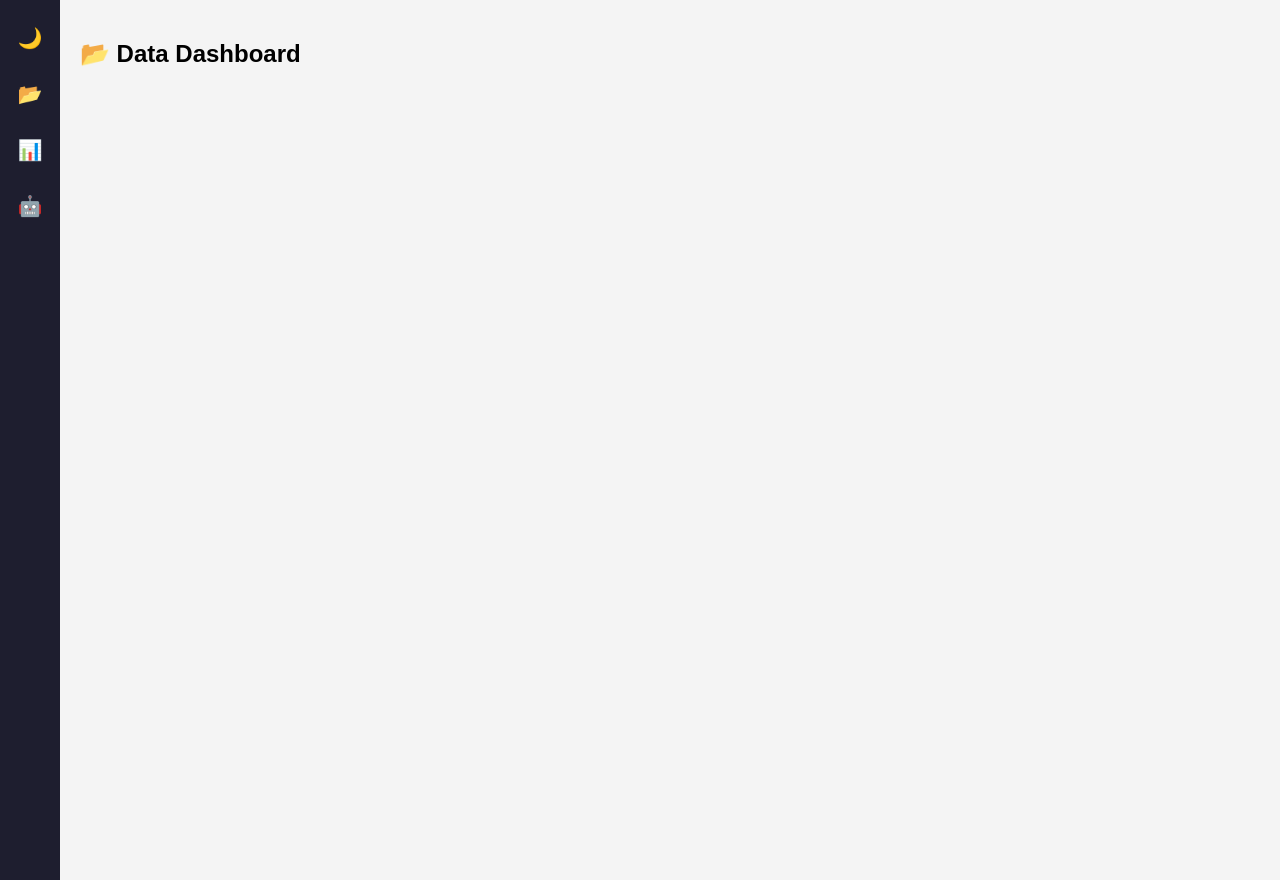
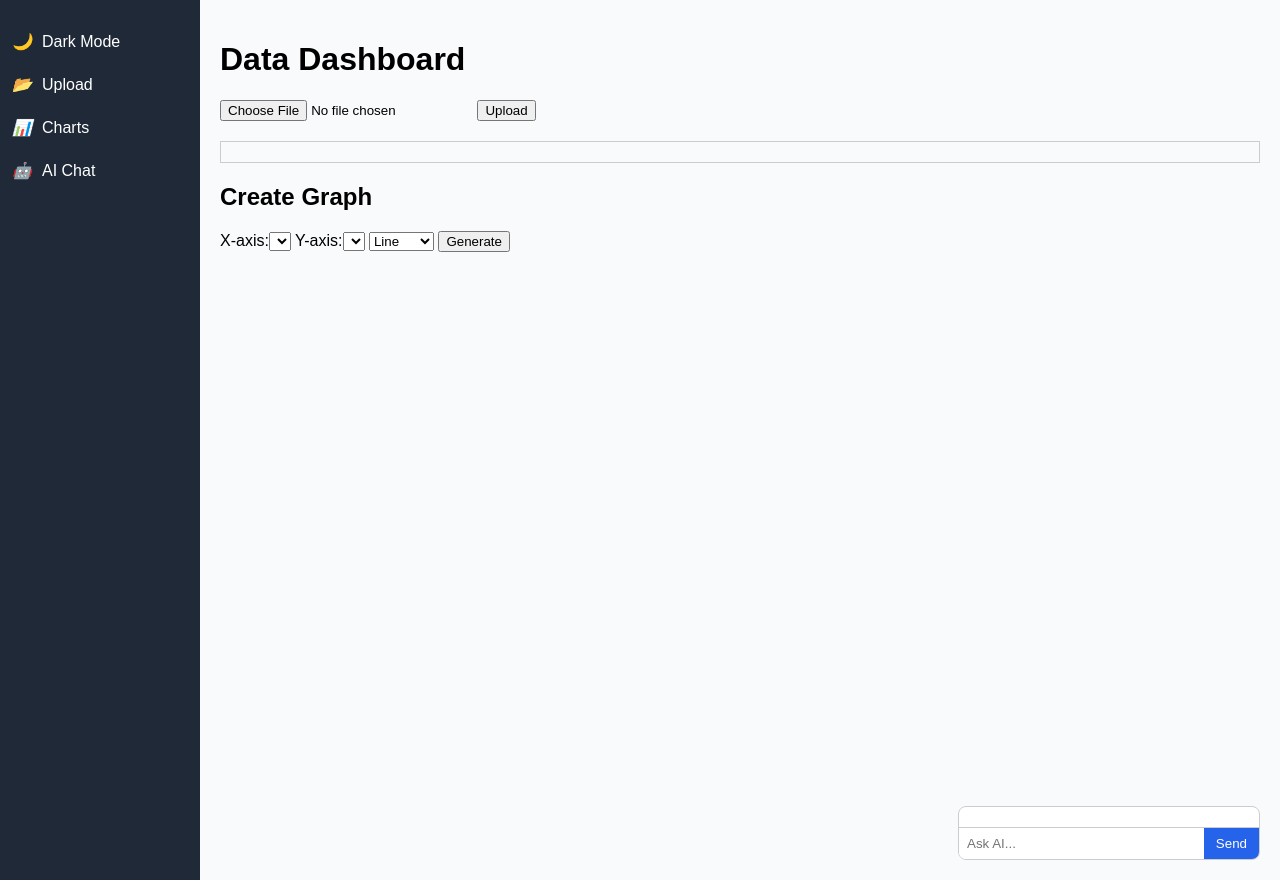
Before and after one commit to Sakazuki-Akainu/my-projekt, a Flask app: page / in a window 1280 px wide. Run offline with Flask 3, Linux system fonts and the light colour scheme; lists and menus that the app fills with data are empty; some libraries are stand-ins or nearby versions.

Commit message:
Update upload.html

```diff
--- a/templates/upload.html
+++ b/templates/upload.html
@@ -2,183 +2,236 @@
 <html lang="en">
 <head>
   <meta charset="UTF-8">
-  <title>📊 Data Dashboard</title>
-  <script src="https://cdn.jsdelivr.net/npm/axios/dist/axios.min.js"></script>
+  <title>Data Dashboard</title>
+  <script src="https://cdn.plot.ly/plotly-latest.min.js"></script>
   <style>
     body {
       margin: 0;
       font-family: Arial, sans-serif;
-      display: flex;
-      height: 100vh;
+      background: #f9fafb;
+      transition: background 0.3s, color 0.3s;
     }
+    body.dark {
+      background: #111827;
+      color: white;
+    }
+
     /* Sidebar */
     .sidebar {
+      position: fixed;
+      top: 0;
+      left: 0;
+      height: 100%;
       width: 60px;
-      background: #1e1e2f;
+      background: #1f2937;
+      overflow-x: hidden;
+      transition: width 0.3s;
+      padding-top: 20px;
+      white-space: nowrap;
+    }
+    .sidebar:hover {
+      width: 200px;
+    }
+    .sidebar a {
+      display: flex;
+      align-items: center;
+      padding: 12px;
+      font-size: 16px;
+      text-decoration: none;
       color: white;
-      display: flex;
-      flex-direction: column;
-      align-items: center;
-      padding: 10px 0;
     }
-    .sidebar button {
-      background: none;
-      border: none;
-      color: white;
-      font-size: 20px;
-      margin: 15px 0;
-      cursor: pointer;
-      position: relative;
+    .sidebar a:hover {
+      background: #374151;
     }
-    .sidebar button:hover::after {
-      content: attr(data-label);
-      position: absolute;
-      left: 60px;
-      top: 0;
-      background: #444;
-      padding: 5px 10px;
-      border-radius: 4px;
-      white-space: nowrap;
-      animation: slide 0.3s ease forwards;
+    .sidebar i {
+      margin-right: 10px;
+      min-width: 20px;
+      text-align: center;
     }
-    @keyframes slide {
-      from {opacity: 0; transform: translateX(-10px);}
-      to {opacity: 1; transform: translateX(0);}
+    .sidebar span {
+      opacity: 0;
+      transition: opacity 0.3s, transform 0.3s;
+      transform: translateX(-10px);
+    }
+    .sidebar:hover span {
+      opacity: 1;
+      transform: translateX(0);
     }
 
     /* Main content */
-    .main {
-      flex: 1;
-      background: #f4f4f4;
+    .content {
+      margin-left: 60px;
       padding: 20px;
-      overflow-y: auto;
+      transition: margin-left 0.3s;
     }
-    body.dark .main {
-      background: #121212;
+    .sidebar:hover ~ .content {
+      margin-left: 200px;
+    }
+
+    #preview {
+      margin-top: 20px;
+      border: 1px solid #ccc;
+      padding: 10px;
+      max-height: 200px;
+      overflow: auto;
+    }
+    #chart {
+      margin-top: 20px;
+    }
+
+    /* AI Chat */
+    .chatbox {
+      position: fixed;
+      bottom: 20px;
+      right: 20px;
+      width: 300px;
+      background: white;
+      border: 1px solid #ccc;
+      border-radius: 8px;
+      display: flex;
+      flex-direction: column;
+      overflow: hidden;
+    }
+    body.dark .chatbox {
+      background: #1f2937;
       color: white;
     }
-    .table { border-collapse: collapse; width: 100%; margin: 10px 0; }
-    .table th, .table td { border: 1px solid #ddd; padding: 8px; }
-    .table th { background: #333; color: white; }
-    .graph { margin-top: 20px; }
-    .chatbox {
-      border: 1px solid #ccc;
+    .chat-messages {
+      flex: 1;
       padding: 10px;
-      margin-top: 20px;
-      height: 300px;
       overflow-y: auto;
-      background: white;
+      max-height: 200px;
     }
-    body.dark .chatbox { background: #222; color: white; }
-    .chat-input { margin-top: 10px; display: flex; }
-    .chat-input input { flex: 1; padding: 8px; }
-    .chat-input button { padding: 8px; }
+    .chat-input {
+      display: flex;
+      border-top: 1px solid #ccc;
+    }
+    .chat-input input {
+      flex: 1;
+      border: none;
+      padding: 8px;
+    }
+    .chat-input button {
+      border: none;
+      background: #2563eb;
+      color: white;
+      padding: 8px 12px;
+      cursor: pointer;
+    }
   </style>
 </head>
 <body>
   <!-- Sidebar -->
   <div class="sidebar">
-    <button id="darkToggle" data-label="Dark Mode">🌙</button>
-    <button onclick="document.getElementById('fileInput').click()" data-label="Upload CSV">📂</button>
-    <button data-label="Graphs">📊</button>
-    <button data-label="AI Chat" onclick="toggleChat()">🤖</button>
-    <input type="file" id="fileInput" style="display:none" onchange="uploadCSV()">
+    <a href="#" onclick="toggleDarkMode()"><i>🌙</i><span>Dark Mode</span></a>
+    <a href="#"><i>📂</i><span>Upload</span></a>
+    <a href="#"><i>📊</i><span>Charts</span></a>
+    <a href="#"><i>🤖</i><span>AI Chat</span></a>
   </div>
 
-  <!-- Main Content -->
-  <div class="main">
-    <h2>📂 Data Dashboard</h2>
+  <!-- Main -->
+  <div class="content">
+    <h1>Data Dashboard</h1>
+
+    <input type="file" id="fileInput" />
+    <button onclick="uploadFile()">Upload</button>
     <div id="preview"></div>
 
-    <div id="controls" style="margin-top:10px;"></div>
-    <div class="graph" id="graph"></div>
+    <h2>Create Graph</h2>
+    <label>X-axis:</label><select id="xColumn"></select>
+    <label>Y-axis:</label><select id="yColumn"></select>
+    <select id="chartType">
+      <option value="line">Line</option>
+      <option value="bar">Bar</option>
+      <option value="scatter">Scatter</option>
+      <option value="pie">Pie</option>
+    </select>
+    <button onclick="createGraph()">Generate</button>
+    <div id="chart"></div>
+  </div>
 
-    <!-- AI Chat -->
-    <div id="chatSection" style="display:none;">
-      <h3>🤖 AI Chat</h3>
-      <div id="chatbox" class="chatbox"></div>
-      <div class="chat-input">
-        <input type="text" id="chatInput" placeholder="Ask AI about your data...">
-        <button onclick="askAI()">Send</button>
-      </div>
+  <!-- AI Chat -->
+  <div class="chatbox">
+    <div class="chat-messages" id="chatMessages"></div>
+    <div class="chat-input">
+      <input type="text" id="chatInput" placeholder="Ask AI..." />
+      <button onclick="sendMessage()">Send</button>
     </div>
   </div>
 
-<script>
-  // Dark mode toggle
-  document.getElementById("darkToggle").onclick = () => {
-    document.body.classList.toggle("dark");
-  };
+  <script>
+    function toggleDarkMode() {
+      document.body.classList.toggle("dark");
+    }
 
-  // Upload CSV
-  async function uploadCSV() {
-    let file = document.getElementById("fileInput").files[0];
-    let formData = new FormData();
-    formData.append("file", file);
+    async function uploadFile() {
+      const fileInput = document.getElementById("fileInput");
+      const formData = new FormData();
+      formData.append("file", fileInput.files[0]);
 
-    let res = await axios.post("/upload", formData);
-    let data = res.data;
-    document.getElementById("preview").innerHTML = "<h3>Data Preview:</h3>" + data.preview;
+      const res = await fetch("/upload", { method: "POST", body: formData });
+      const data = await res.json();
 
-    let controls = `
-      <label>X-axis: <select id="x">${data.columns.map(c=>`<option>${c}</option>`)}</select></label>
-      <label>Y-axis: <select id="y">${data.columns.map(c=>`<option>${c}</option>`)}</select></label>
-      <label>Chart Type:
-        <select id="chart">
-          <option>line</option>
-          <option>bar</option>
-          <option>scatter</option>
-          <option>pie</option>
-        </select>
-      </label>
-      <button onclick="generateGraph()">Generate Graph</button>
-    `;
-    document.getElementById("controls").innerHTML = controls;
+      if (data.error) {
+        alert("Upload failed: " + data.error);
+        return;
+      }
 
-    window.currentData = res.data; // store for graphs
-  }
+      const preview = document.getElementById("preview");
+      preview.innerHTML = "<pre>" + JSON.stringify(data.rows, null, 2) + "</pre>";
 
-  // Generate Graph
-  async function generateGraph() {
-    let x = document.getElementById("x").value;
-    let y = document.getElementById("y").value;
-    let chart = document.getElementById("chart").value;
+      const xSelect = document.getElementById("xColumn");
+      const ySelect = document.getElementById("yColumn");
+      xSelect.innerHTML = "";
+      ySelect.innerHTML = "";
+      data.columns.forEach(col => {
+        xSelect.innerHTML += `<option value="${col}">${col}</option>`;
+        ySelect.innerHTML += `<option value="${col}">${col}</option>`;
+      });
+    }
 
-    let payload = {
-      data: window.currentData.previewData || window.currentData, // fallback
-      x, y, chart
-    };
+    async function createGraph() {
+      const x = document.getElementById("xColumn").value;
+      const y = document.getElementById("yColumn").value;
+      const type = document.getElementById("chartType").value;
 
-    // Ensure clean JSON
-    payload.data = window.currentData.data || window.currentData.previewData;
+      const res = await fetch("/graph", {
+        method: "POST",
+        headers: { "Content-Type": "application/json" },
+        body: JSON.stringify({ x, y, type })
+      });
+      const fig = await res.json();
 
-    let res = await axios.post("/graph", payload);
-    if(res.data.graph){
-      document.getElementById("graph").innerHTML = `<img src="${res.data.graph}" style="max-width:100%;">`;
-    } else {
-      alert(res.data.error);
+      if (fig.error) {
+        alert("Graph error: " + fig.error);
+        return;
+      }
+
+      Plotly.newPlot("chart", fig.data, fig.layout);
     }
-  }
 
-  // Toggle Chat
-  function toggleChat(){
-    let chat = document.getElementById("chatSection");
-    chat.style.display = (chat.style.display === "none") ? "block" : "none";
-  }
+    async function sendMessage() {
+      const input = document.getElementById("chatInput");
+      const msgBox = document.getElementById("chatMessages");
 
-  // Ask AI
-  async function askAI(){
-    let input = document.getElementById("chatInput").value;
-    if(!input) return;
+      const userMsg = document.createElement("div");
+      userMsg.textContent = "You: " + input.value;
+      msgBox.appendChild(userMsg);
 
-    let chatbox = document.getElementById("chatbox");
-    chatbox.innerHTML += `<div><b>You:</b> ${input}</div>`;
+      const res = await fetch("/ask", {
+        method: "POST",
+        headers: { "Content-Type": "application/json" },
+        body: JSON.stringify({ question: input.value })
+      });
+      const data = await res.json();
 
-    let res = await axios.post("/ask", {question: input});
-    chatbox.innerHTML += `<div><b>AI:</b> ${res.data.answer}</div>`;
-    chatbox.scrollTop = chatbox.scrollHeight;
-    document.getElementById("chatInput").value = "";
-  }
-</script>
+      const aiMsg = document.createElement("div");
+      aiMsg.textContent = "AI: " + (data.answer || data.error);
+      msgBox.appendChild(aiMsg);
+
+      input.value = "";
+      msgBox.scrollTop = msgBox.scrollHeight;
+    }
+  </script>
 </body>
 </html>
```
